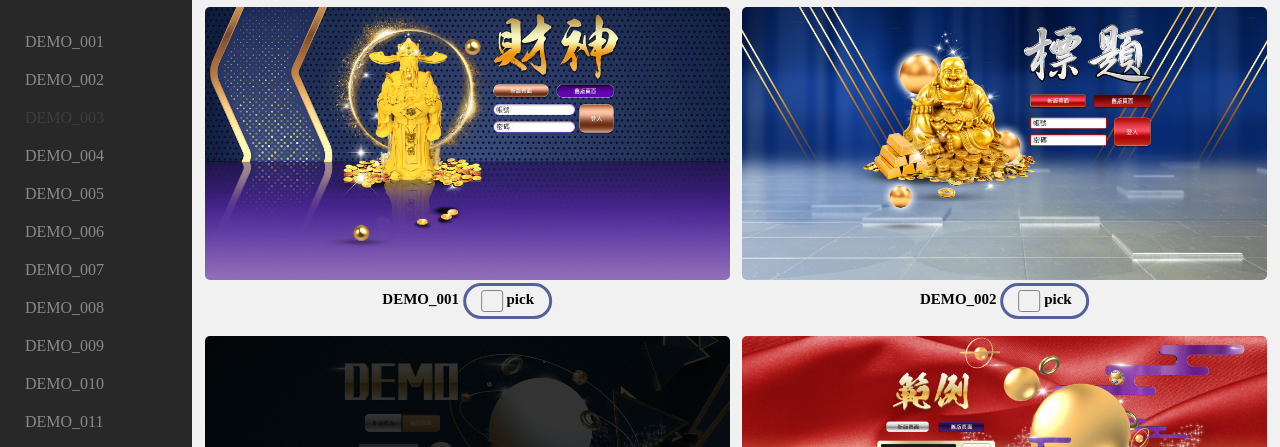
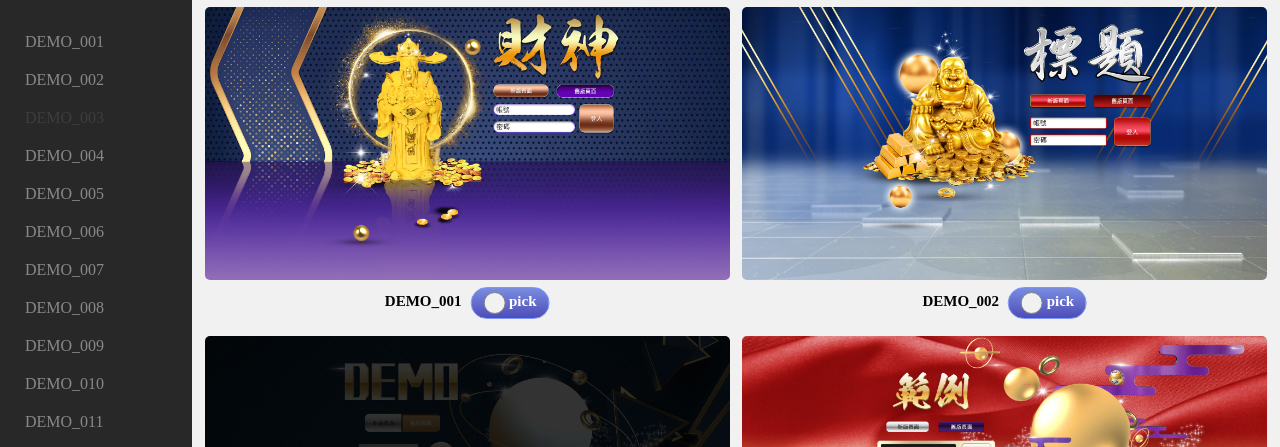
Before and after one commit to zbc951/demo_01, a plain HTML site: page index.html in a window 1280 px wide. Shown: the part 56-503 px from the top of the page. Drawn offline with nearby package versions, Linux system fonts and the light colour scheme.

Commit message:
110-0607-3

```diff
--- a/scss/_main.scss
+++ b/scss/_main.scss
@@ -313,16 +313,19 @@ html {
 
                     p {
                         display: inline-block;
-                        border: solid 3px #54609C;
+                        border: solid 1px #7e94ff;
                         border-radius: 30px;
-                        padding: 4px 15px;
+                        padding: 4px 12px;
+                        background: linear-gradient(to bottom,#798de0 0%,#4e4db7 100%);
+                        color: #fff;
+                        margin-left: 5px;
 
                         label {
                             display: inline-block;
                             width: 20px;
                             height: 20px;
                             background: #f1f1f1;
-                            border-radius: 3px;
+                            border-radius: 30px;
                             border: solid 1px #828282;
                             transition: 0.1s all;
                             cursor: pointer;
@@ -346,7 +349,7 @@ html {
 
                             i {
                                 display: none;
-                                font-size: 1vw;
+                                font-size: 0.7vw;
                                 position: absolute;
                                 left: 50%;
                                 top: 50%;
```
Also changed, not shown: css/style.css.
